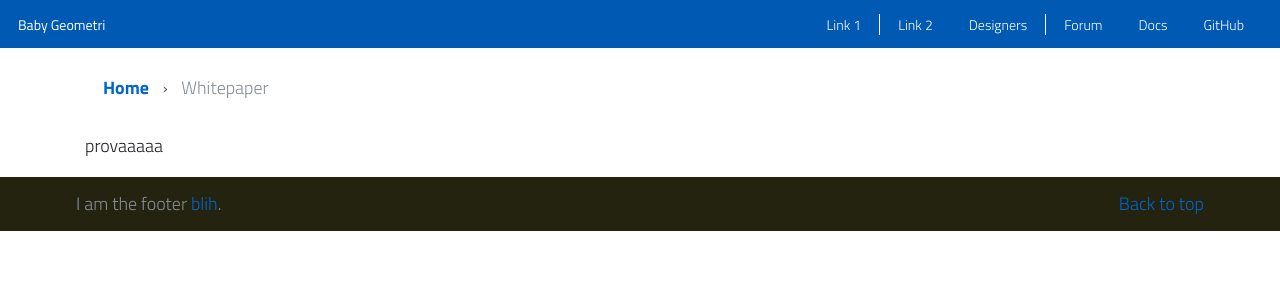
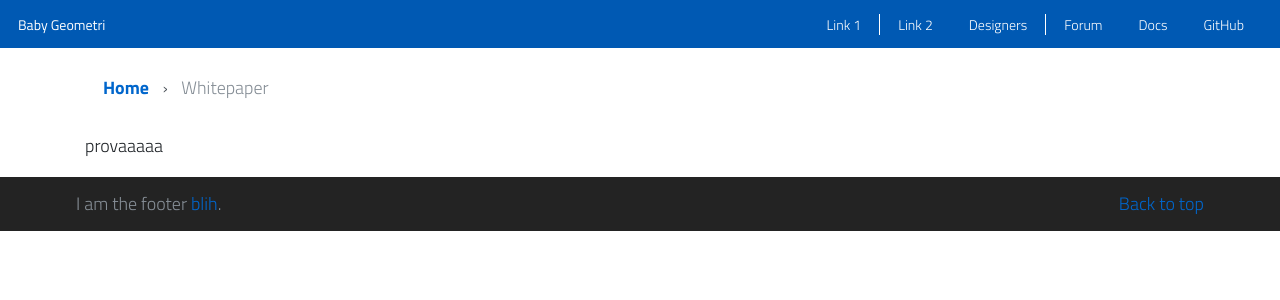
Before and after one commit to baby-geometri/baby-geometri.github.io, a Jekyll site: the page built from evoluzione.md, in a window 1280 px wide. Shown: the top 300 px of the page. Built offline with Jekyll 4.4.1, drawn with Linux system fonts in a browser that asks for light colours; our own code applies the rules of GitHub Pages for plain Markdown files.

Commit message:
Update page.html

```diff
--- a/_layouts/page.html
+++ b/_layouts/page.html
@@ -20,7 +20,7 @@
       width: 100%;
       height: 3em;
       line-height: 3em;
-      background-color: #232310;
+      background-color: #232323;
     }
   </style>
 
```
